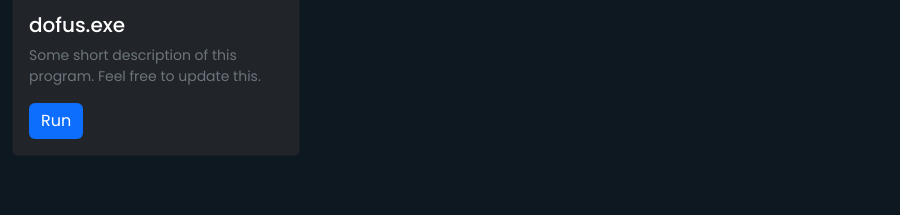
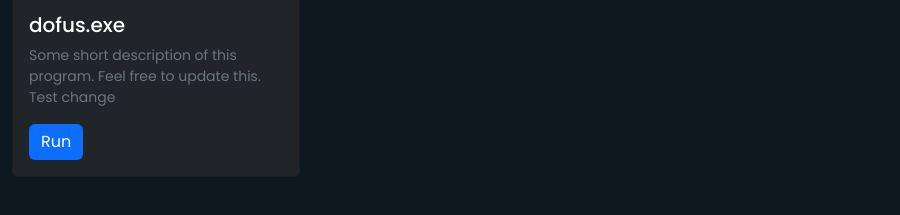
Before and after one commit to shubhsbankar/chimera-launcher, an Electron app: page pages/home.html in a window 900 px wide. Shown: the part 495-710 px from the top of the page. Drawn offline with nearby package versions, Linux system fonts and the light colour scheme.

Commit message:
minor update

```diff
--- a/main.js
+++ b/main.js
@@ -82,6 +82,8 @@
 app.on('ready', () => {
   createSplashWindow();
   createTray();
+
+  autoUpdater.checkForUpdatesAndNotify();
 });
 
 app.on('window-all-closed', () => {
--- a/pages/home.html
+++ b/pages/home.html
@@ -28,7 +28,7 @@
             <img class="card-img-top" src="../assets/img/logo.png" alt="Card image cap">
             <div class="card-body">
                 <h5 class="card-title text-white">dofus.exe</h5>
-                <p class="card-text text-secondary small">Some short description of this program. Feel free to update this.</p>
+                <p class="card-text text-secondary small">Some short description of this program. Feel free to update this. Test change</p>
                 <button class="btn btn-primary text-white" id="dofus-run-button">Run</button>
             </div>
         </div>
```
